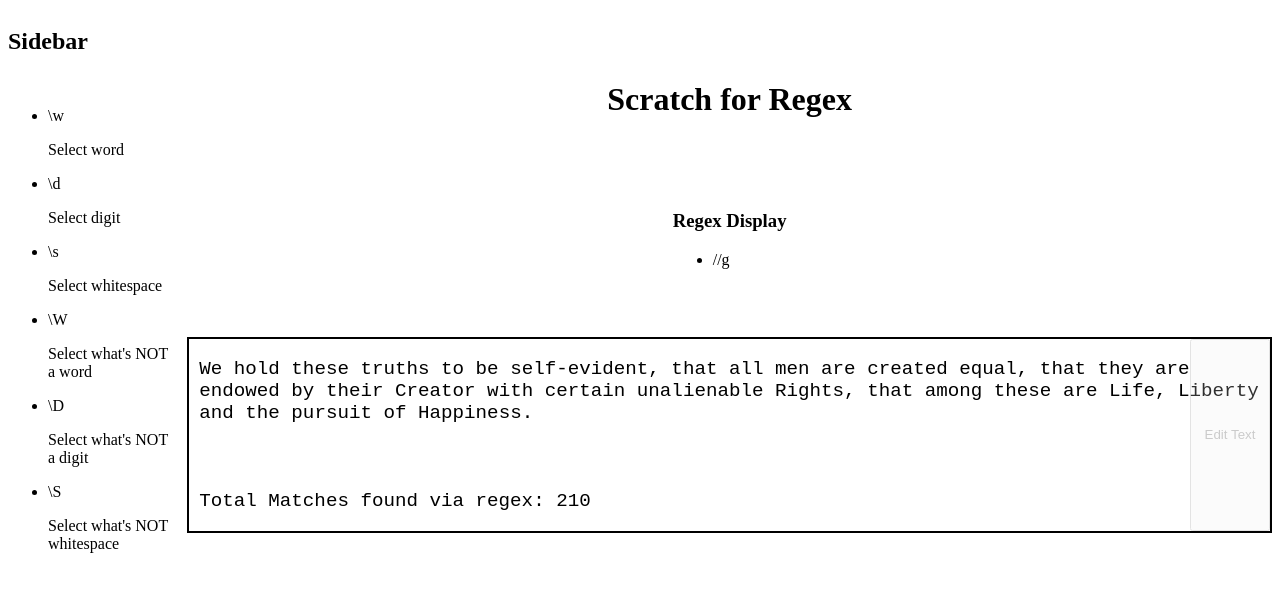
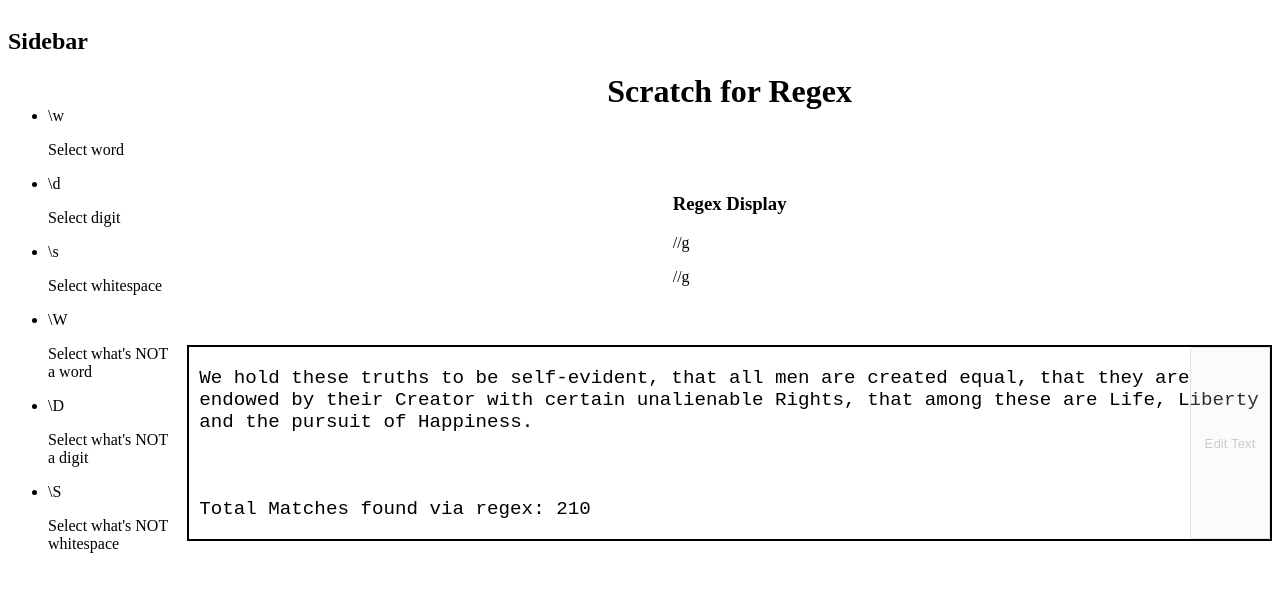
Before and after one commit to scratch-for-regex/main, a React (Create React App) app in the folder scratch/: page / in a window 1280 px wide. Shown: the top 592 px of the page. Built offline with nearby package versions, Linux system fonts and the light colour scheme; what redux-promise-middleware would draw is missing.

Commit message:
Created DisplayCard and index.scss. DisplayCard is draggable, and full display is now dropZone.

```diff
--- /dev/null
+++ b/scratch/src/components/RegexDisplay/DisplayCard.js
@@ -0,0 +1,16 @@
+import React from "react"
+
+import { DraggableItem } from "../shared"
+
+
+const DisplayCard = props => {
+    return (
+        <DraggableItem>
+            <span>
+                {String(props.regexInfo.regex).replace(/\//g, "")}
+            </span>
+        </DraggableItem>
+    )
+}
+
+export default DisplayCard
--- a/scratch/src/components/RegexDisplay/index.js
+++ b/scratch/src/components/RegexDisplay/index.js
@@ -1,27 +1,32 @@
 import React from "react"
 import { useSelector } from "react-redux"
+import DisplayCard from "./DisplayCard"
 
-import { Dropzone, DraggableItem } from "../shared"
-import { formatRegex } from "../../selectors"
+import { Dropzone } from "../shared"
+import { formatRegex, selectedChars } from "../../selectors"
 
 const RegexDisplay = () => {
     const formattedRegex = useSelector(formatRegex)
+    const arrayRegex = useSelector(selectedChars)
 
     return (
-        <div>
-            <h3>Regex Display</h3>
-            <Dropzone>
-                <ul>
-                    <DraggableItem
-                        didDrop={isSuccess =>
-                            console.log(`Drop was a success? ${isSuccess}`)
-                        }
-                    >
-                        <li>{formattedRegex}</li>
-                    </DraggableItem>
-                </ul>
-            </Dropzone>
-        </div>
+        <Dropzone>
+            <div>
+                <h3>Regex Display</h3>
+                <p className="display-card-container">
+                    {" "}
+                    /
+                    {arrayRegex.map(regexPiece => (
+                        <DisplayCard
+                            key={regexPiece.id}
+                            regexInfo={regexPiece}
+                        />
+                    ))}
+                    /g
+                </p>
+                <p>{formattedRegex}</p>
+            </div>
+        </Dropzone>
     )
 }
 
--- a/scratch/src/selectors/index.js
+++ b/scratch/src/selectors/index.js
@@ -16,3 +16,7 @@ export const formatRegex = ({ regex }) => {
         "/" + regex.selectedCharacters.map(r => r.regex.source).join("") + "/g"
     )
 }
+
+export const selectedChars = ({ regex }) => {
+    return regex.selectedCharacters
+}
```
Also changed, not shown: scratch/src/components/RegexDisplay/index.scss (added).
